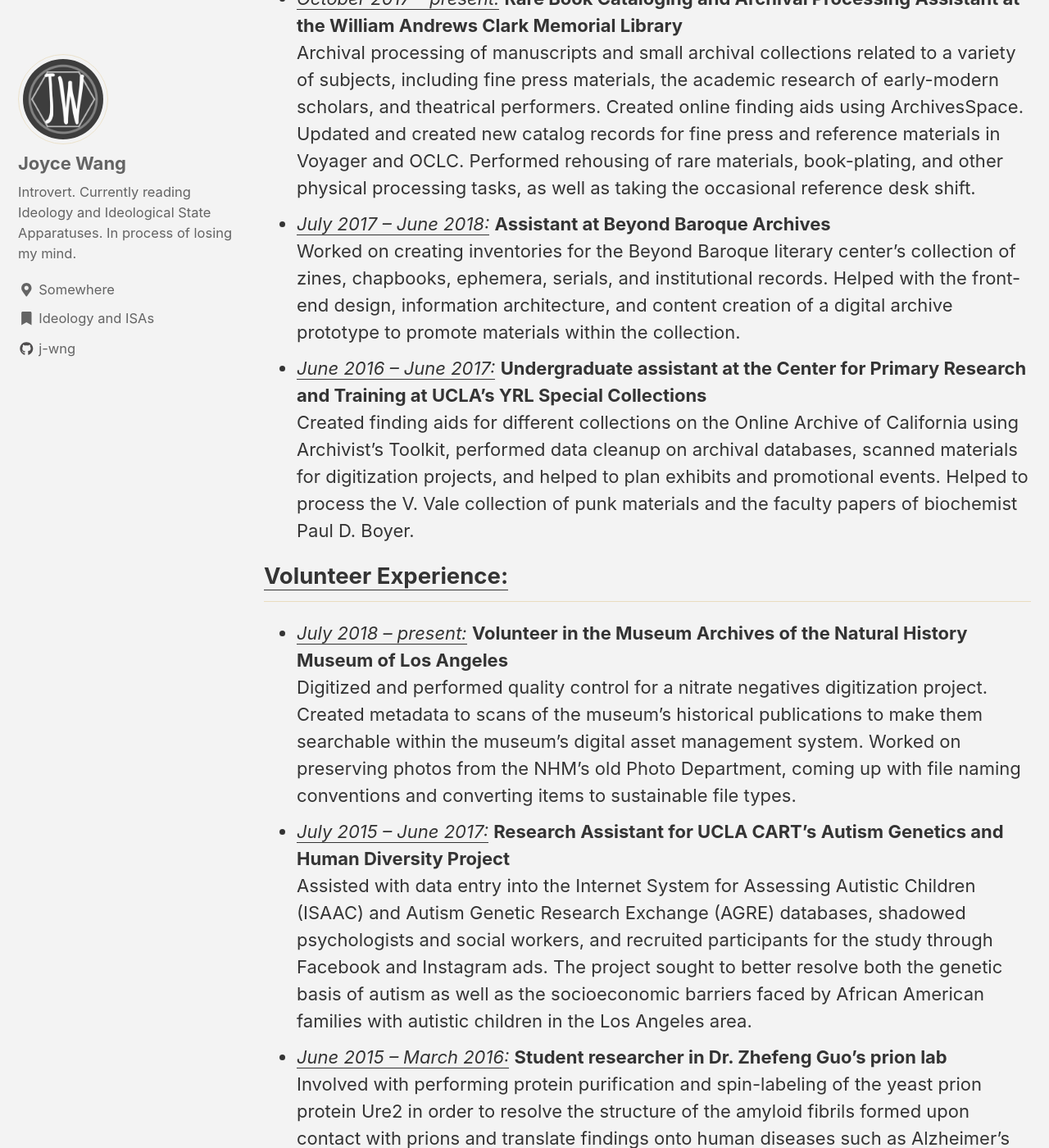
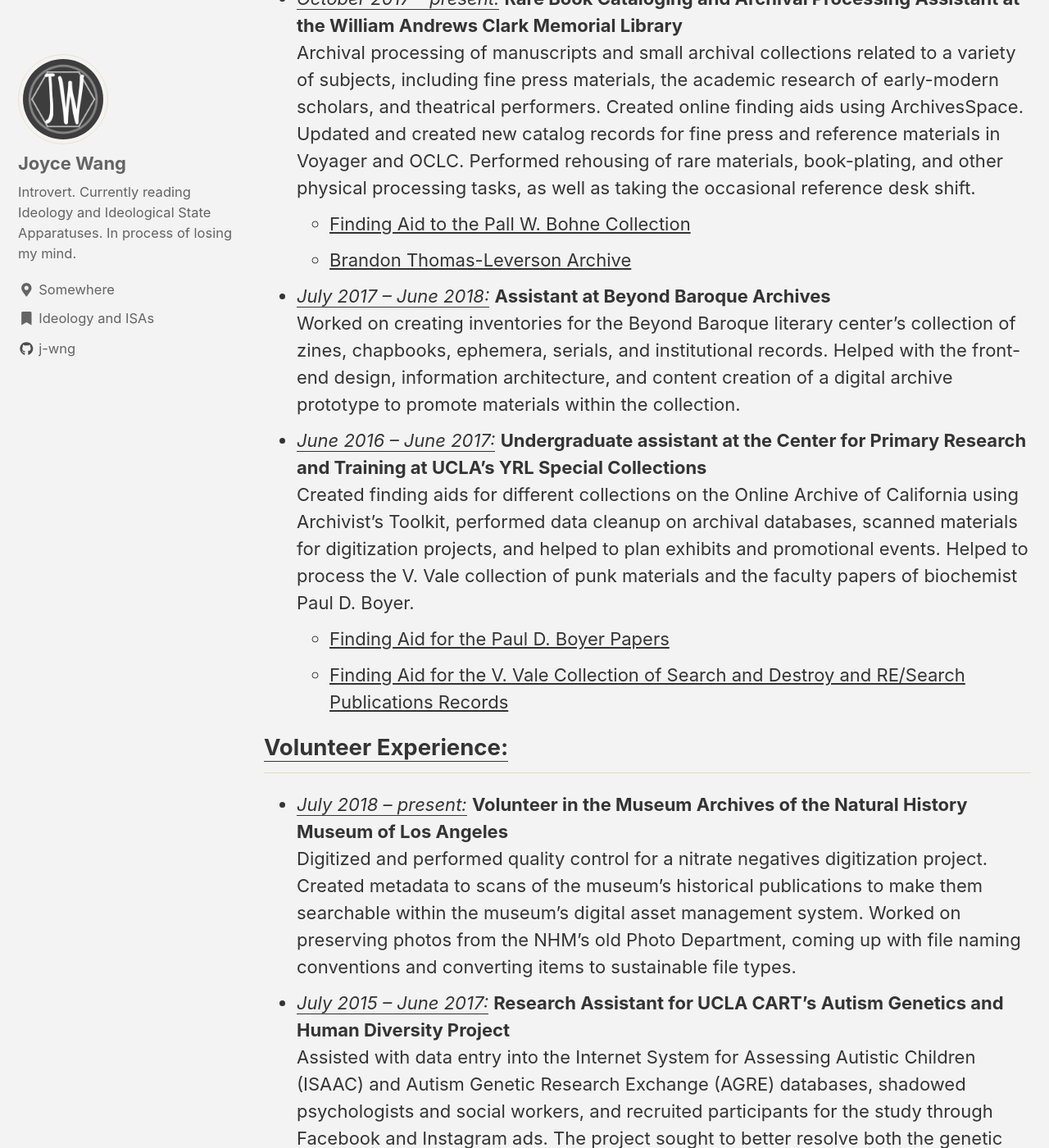
Before and after one commit to j-wng/portfolio, a Jekyll site: the page built from _pages/cv_courses.html, in a window 1280 px wide and 1400 px high, scrolled down 1639 px. Shown: the whole window at 82% size. Built offline with Jekyll 4.4.1, drawn with Linux system fonts in a browser that asks for light colours; cached includes are drawn as plain includes; nearby versions of some CDN libraries.

Commit message:
Update cv_courses.html

```diff
--- a/_pages/cv_courses.html
+++ b/_pages/cv_courses.html
@@ -99,21 +99,27 @@
   </li>
   <li><u><i>June 2018 – present:</u></i> <b>UCLA Digital Library student worker</b><br>
  Managed the Clark Library’s 250+ book large Early Modern Annotated Books digitization project, 	which involved file management for digital assets in Nuxeo, managing communications between 	the Digital Library and CDL, and performing quality control of digital assets. Performed metadata 	cleanup as well as produced metadata for other on-going projects at the Digital Library such as their 	collections of 20th century Cuban periodicals, Soviet Armenian posters, and Luxor Temple images. 	Familiarized myself with the use of terminals to run bash scripts to automate tasks like extracting 	technical metadata. Also worked on creating tutorials for Zooniverse crowdsourcing projects. 	Routine tasks include file-renaming, data transformations, and image processing in Photoshop. 	Created documentation for various workflows.
-  </li>
+ </li>
     <ul>
-      <li>
-        <a href="https://calisphere.org/collections/26771/">Early Modern Annotated Books from UCLA’s Clark Library </a>
-      </li>
+        <li><a href="https://calisphere.org/collections/26771/">Early Modern Annotated Books from UCLA’s Clark Library</a></li>
     </ul>
   <li><u><i>October 2017 – present:</u></i> <b>Rare Book Cataloging and Archival Processing Assistant at the William Andrews Clark Memorial Library</b><br>
   Archival processing of manuscripts and small archival collections related to a variety of subjects, 	including fine press materials, the academic research of early-modern scholars, and theatrical 	performers. Created online finding aids using ArchivesSpace. Updated and created new catalog 	records for fine press and reference materials in Voyager and OCLC. Performed rehousing of rare 	materials, book-plating, and other physical processing tasks, as well as taking the occasional 	reference desk shift.
   </li>
+    <ul>
+        <li><a href="https://oac.cdlib.org/findaid/ark:/13030/c8sf32gc/entire_text/">Finding Aid to the Pall W. Bohne Collection</a></li>
+        <li><a href="https://oac.cdlib.org/findaid/ark:/13030/c880588s/entire_text/">Brandon Thomas-Leverson Archive</a></li>
+    </ul>
   <li><u><i>July 2017 – June 2018:</u></i> <b>Assistant at Beyond Baroque Archives</b> <br>
   Worked on creating inventories for the Beyond Baroque literary center’s collection of zines, 	chapbooks, ephemera, serials, and institutional records. Helped with the front-end design, 	information architecture, and content creation of a digital archive prototype to promote materials 	within the collection.
   </li>
   <li><u><i>June 2016 – June 2017:</u></i> <b>Undergraduate assistant at the Center for Primary Research and Training at UCLA’s YRL Special Collections</b><br>
   Created finding aids for different collections on the Online Archive of California using Archivist’s 	Toolkit, performed data cleanup on archival databases, scanned materials for digitization projects, 	and helped to plan exhibits and promotional events. Helped to process the V. Vale collection of 	punk materials and the faculty papers of biochemist Paul D. Boyer.
   </li>
+    <ul>
+        <li><a href="https://oac.cdlib.org/findaid/ark:/13030/c8697881/entire_text/">Finding Aid for the Paul D. Boyer Papers</a></li>
+        <li><a href="https://oac.cdlib.org/findaid/ark:/13030/c83f4vs3/entire_text/">Finding Aid for the V. Vale Collection of Search and Destroy and RE/Search Publications Records</a></li>
+    </ul>
 </ul>
 
 <h2><u>Volunteer Experience:</u></h2>
```
